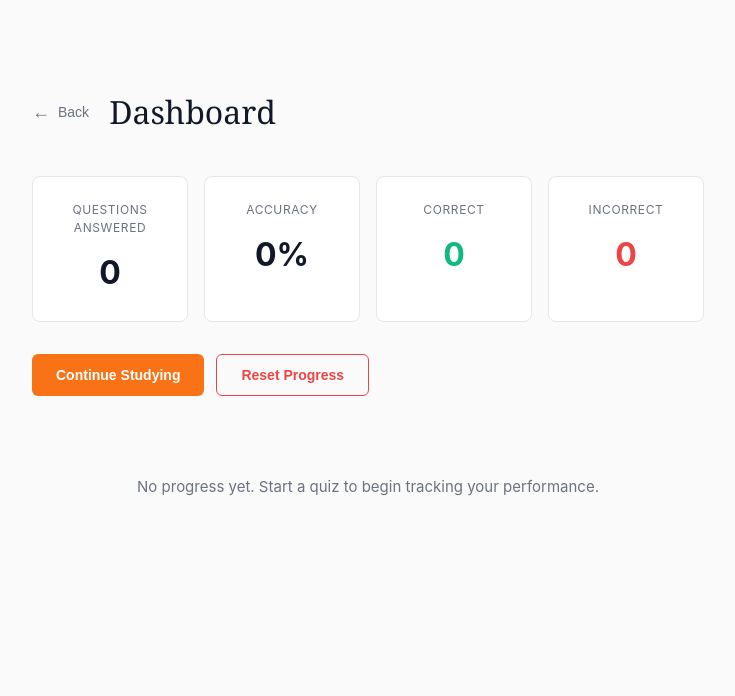
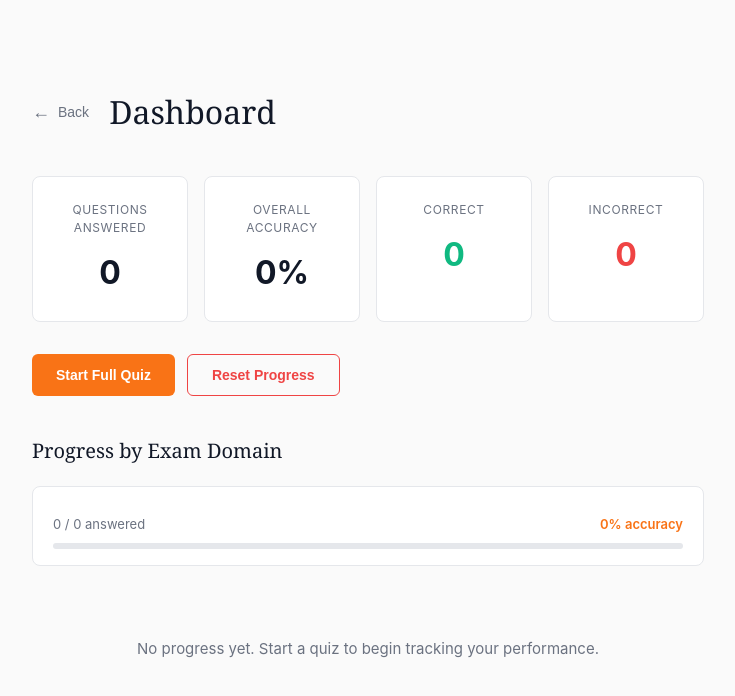
Before and after one commit to kingsilent47/az900-study-guide, a React (Create React App) app: page /dashboard in a window 1280 px wide. Shown: the top 696 px of the page, without its empty margins (272-1007 px from the left). Built offline with nearby package versions, Linux system fonts and the light colour scheme.

Commit message:
Refactor Dashboard component for improved readability

```diff
--- a/src/pages/dashboard/index.jsx
+++ b/src/pages/dashboard/index.jsx
@@ -1,32 +1,23 @@
 import React, { useState, useEffect } from 'react';
 import { useNavigate } from 'react-router-dom';
+import questionsData from '../../questions.json';
 import './styles.css';
 
 const STORAGE_KEY = 'az900-progress';
 
 function Dashboard() {
   const navigate = useNavigate();
-  const [stats, setStats] = useState({
-    totalAnswered: 0,
-    correct: 0,
-    incorrect: 0,
-    byTopic: {},
-  });
+  const [stats, setStats] = useState({ totalAnswered: 0, correct: 0, incorrect: 0, byTopic: {} });
 
   useEffect(() => {
     const saved = localStorage.getItem(STORAGE_KEY);
     if (saved) {
-      try {
-        setStats(JSON.parse(saved));
-      } catch (e) {
-        console.error('Failed to parse progress data');
-      }
+      try { setStats(JSON.parse(saved)); } catch (e) { console.error('Failed to parse progress'); }
     }
   }, []);
 
-  const accuracy = stats.totalAnswered > 0
-    ? Math.round((stats.correct / stats.totalAnswered) * 100)
-    : 0;
+  const accuracy = stats.totalAnswered > 0 ? Math.round((stats.correct / stats.totalAnswered) * 100) : 0;
+  const allTopics = [...new Set(questionsData.map(q => q.topic))];
 
   const handleReset = () => {
     if (window.confirm('Reset all progress? This cannot be undone.')) {
@@ -38,67 +29,43 @@ function Dashboard() {
   return (
     <div className="dashboard-container">
       <header className="dashboard-header">
-        <button className="btn-back" onClick={() => navigate('/')}>
-          <span className="arrow">←</span> Back
-        </button>
+        <button className="btn-back" onClick={() => navigate('/')}><span className="arrow">←</span> Back</button>
         <h1 className="dashboard-title">Dashboard</h1>
       </header>
 
       <div className="dashboard-overview">
-        <div className="overview-card">
-          <div className="overview-label">Questions Answered</div>
-          <div className="overview-value">{stats.totalAnswered}</div>
-        </div>
-        <div className="overview-card">
-          <div className="overview-label">Accuracy</div>
-          <div className="overview-value">{accuracy}%</div>
-        </div>
-        <div className="overview-card">
-          <div className="overview-label">Correct</div>
-          <div className="overview-value correct">{stats.correct}</div>
-        </div>
-        <div className="overview-card">
-          <div className="overview-label">Incorrect</div>
-          <div className="overview-value incorrect">{stats.incorrect}</div>
-        </div>
+        <div className="overview-card"><div className="overview-label">Questions Answered</div><div className="overview-value">{stats.totalAnswered}</div></div>
+        <div className="overview-card"><div className="overview-label">Overall Accuracy</div><div className="overview-value">{accuracy}%</div></div>
+        <div className="overview-card"><div className="overview-label">Correct</div><div className="overview-value correct">{stats.correct}</div></div>
+        <div className="overview-card"><div className="overview-label">Incorrect</div><div className="overview-value incorrect">{stats.incorrect}</div></div>
       </div>
 
       <div className="dashboard-actions">
-        <button className="btn-primary" onClick={() => navigate('/quiz')}>
-          Continue Studying
-        </button>
-        <button className="btn-danger" onClick={handleReset}>
-          Reset Progress
-        </button>
+        <button className="btn-primary" onClick={() => navigate('/quiz')}>Start Full Quiz</button>
+        <button className="btn-danger" onClick={handleReset}>Reset Progress</button>
       </div>
 
-      {Object.keys(stats.byTopic).length > 0 && (
       <div className="topic-breakdown">
-          <h2 className="section-heading">Progress by Topic</h2>
+        <h2 className="section-heading">Progress by Exam Domain</h2>
         <div className="topic-rows">
-            {Object.entries(stats.byTopic).map(([topic, data]) => {
-              const topicAccuracy = data.total > 0
-                ? Math.round((data.correct / data.total) * 100)
-                : 0;
+          {allTopics.map((topic) => {
+            const data = stats.byTopic[topic] || { total: 0, correct: 0 };
+            const topicAccuracy = data.total > 0 ? Math.round((data.correct / data.total) * 100) : 0;
             return (
-                <div key={topic} className="topic-row">
+              <div key={topic} className="topic-row" onClick={() => navigate(`/quiz/${encodeURIComponent(topic)}`)} style={{ cursor: 'pointer' }}>
                 <div className="topic-row-name">{topic}</div>
                 <div className="topic-row-stats">
-                    <span>{data.correct}/{data.total}</span>
-                    <span className="topic-row-accuracy">{topicAccuracy}%</span>
+                  <span>{data.correct} / {data.total} answered</span>
+                  <span className="topic-row-accuracy">{topicAccuracy}% accuracy</span>
                 </div>
                 <div className="topic-row-bar">
-                    <div
-                      className="topic-row-fill"
-                      style={{ width: `${topicAccuracy}%` }}
-                    ></div>
+                  <div className="topic-row-fill" style={{ width: `${topicAccuracy}%` }}></div>
                 </div>
               </div>
             );
           })}
         </div>
       </div>
-      )}
 
       {stats.totalAnswered === 0 && (
         <div className="empty-state">
```
Lines whose indentation alone changed are shown as unchanged.
